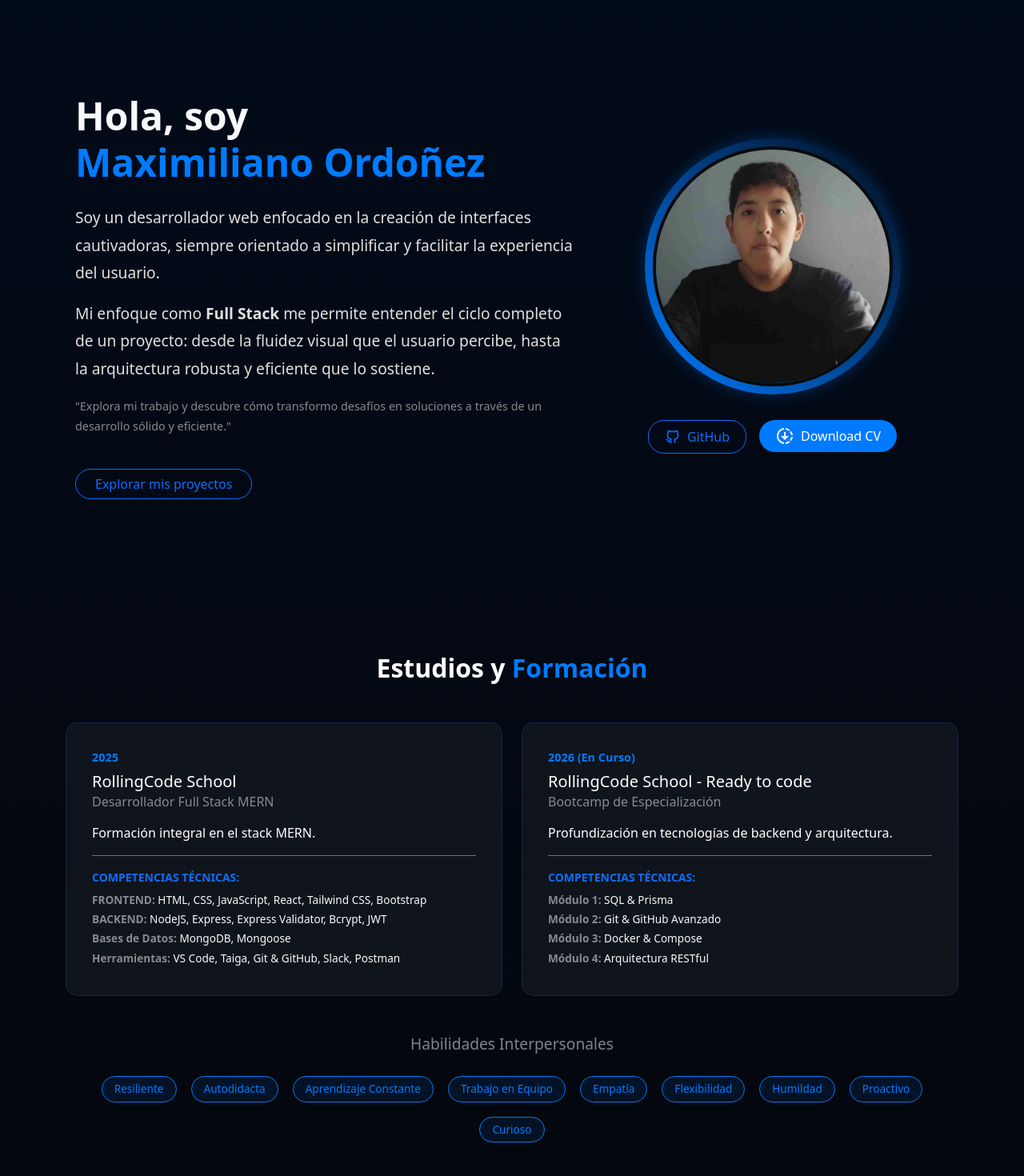
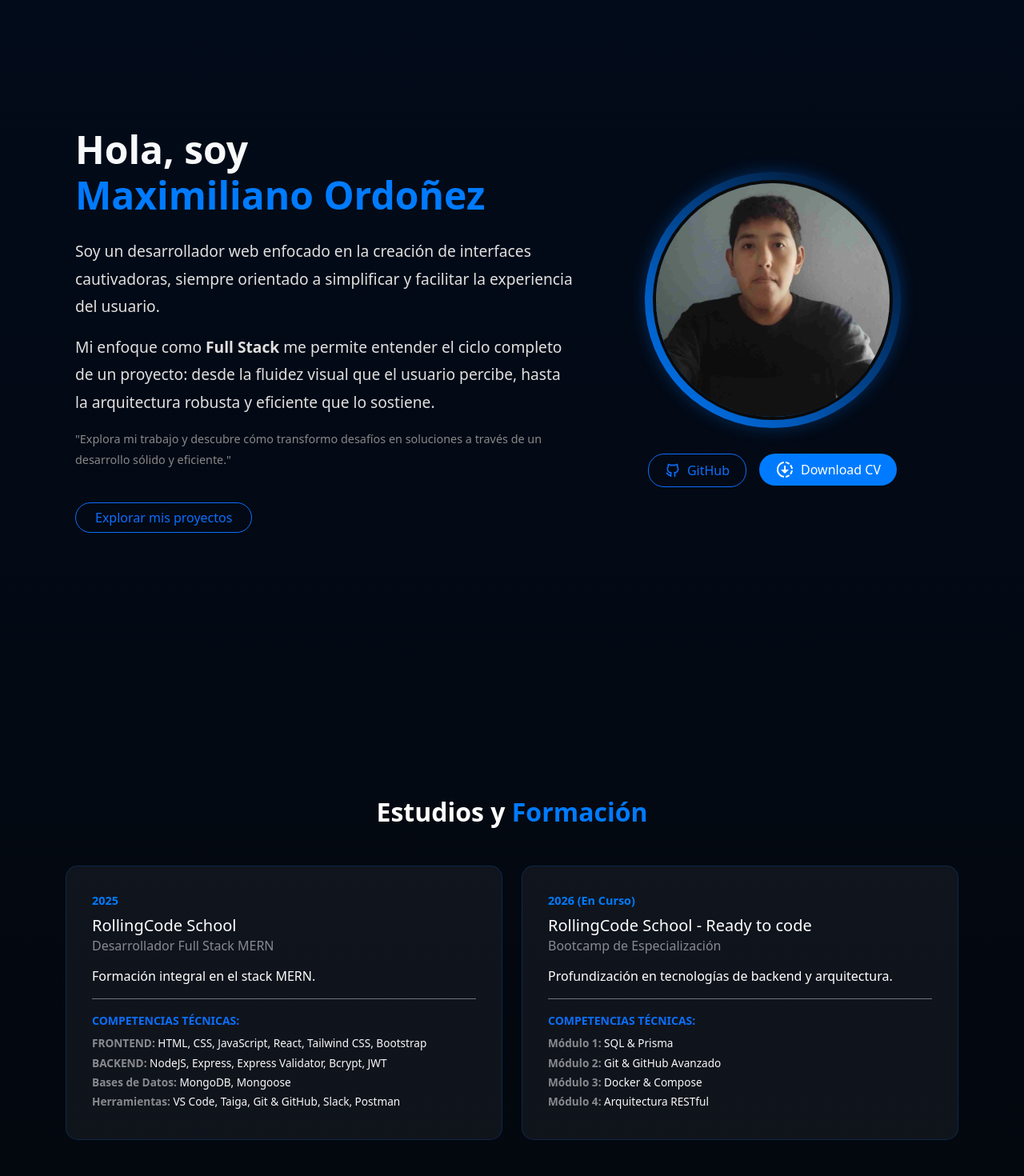
Before and after one commit to Maxii34/Mi-Portafolio-FullStack, a React (Vite) app: page / in a window 1280 px wide. Shown: the part 140-1610 px from the top of the page at 80% size. Built offline with nearby package versions, Linux system fonts and the light colour scheme.

Commit message:
Se mejoro la visualizacion de los componentes

```diff
--- a/package.json
+++ b/package.json
@@ -17,7 +17,7 @@
     "react-bootstrap": "^2.10.10",
     "react-dom": "^19.1.1",
     "react-icons": "^5.5.0",
-    "react-router": "^7.9.6",
+    "react-router": "^7.13.0",
     "sweetalert2": "^11.26.18"
   },
   "devDependencies": {
--- a/src/Components/page/Inicio.jsx
+++ b/src/Components/page/Inicio.jsx
@@ -4,8 +4,9 @@ import { Introduccion } from "../ui/Introducion";
 
 export const Inicio = () => {
     return (
-        <Container id="sobre-mi" className="d-flex justify-content-center align-items-center py-5 mt-lg-5" style={{ minHeight: '80vh' }}>
-            <Row className="align-items-center w-100">
+        <>
+        <Container id="sobre-mi" className="d-flex justify-content-center align-items-center" style={{ minHeight: '110vh' }}>
+            <Row className="align-items-center w-100 ">
                 <Col xs={12} md={7}>
                     <Introduccion />
                 </Col>
@@ -14,5 +15,6 @@ export const Inicio = () => {
                 </Col>
             </Row>
         </Container>
+        </>
     );
 };
--- a/src/Components/page/SectorEducacion.jsx
+++ b/src/Components/page/SectorEducacion.jsx
@@ -40,15 +40,15 @@ export const SectorEducacion = () => {
   ];
 
   return (
-    <Container className="py-5 mt-lg-5" id="educacion">
-      <h2 className="section-title">
+    <Container className="pt-5  mt-lg-5" id="educacion" style={{ minHeight: '115vh' }}>
+      <h2 className="section-title pt-5">
         Estudios y <span className="text-highlight">Formación</span>
       </h2>
 
       <Row className="g-4">
         {estudios.map((estudio) => (
           <Col md={6} key={estudio.id} className="d-flex align-items-stretch">
-            <Card className="education-card p-3">
+            <Card className="education-card p-3 h-auto">
               <Card.Body className="d-flex flex-column">
                 <div className="edu-year">{estudio.periodo}</div>
                 <Card.Title className="edu-institution">
@@ -84,28 +84,6 @@ export const SectorEducacion = () => {
           </Col>
         ))}
       </Row>
-      <div className="mt-5 text-center">
-        <h4 className="mb-4 text-white-50" style={{ fontSize: "1.2rem" }}>
-          Habilidades Interpersonales
-        </h4>
-        <div className="d-flex flex-wrap justify-content-center gap-2">
-          {[
-            "Resiliente",
-            "Autodidacta",
-            "Aprendizaje Constante",
-            "Trabajo en Equipo",
-            "Empatía",
-            "Flexibilidad",
-            "Humildad",
-            "Proactivo",
-            "Curioso",
-          ].map((skill, index) => (
-            <span key={index} className="soft-skill-badge">
-              {skill}
-            </span>
-          ))}
-        </div>
-      </div>
     </Container>
   );
 };
--- a/src/Components/page/SectorProyectos.jsx
+++ b/src/Components/page/SectorProyectos.jsx
@@ -48,7 +48,7 @@ export const SectorProyectos = () => {
 
   return (
     <Container className="py-5" id="proyectos">
-      <h2 className="section-title mb-5">
+      <h2 className="section-title mb-5 pt-5">
         Últimos <span className="text-highlight">Proyectos</span>
       </h2>
       <Row className="g-4">
--- a/src/Components/ui/ImagenPerfil.jsx
+++ b/src/Components/ui/ImagenPerfil.jsx
@@ -6,7 +6,7 @@ import { motion } from "framer-motion";
 
 export const ImagenPerfil = () => {
   return (
-    <div className="d-flex flex-column justify-content-center align-items-center h-100 py-5">
+    <div className="d-flex flex-column justify-content-center align-items-center h-100">
 
       {/* Imagen con animación */}
       <motion.div
--- a/src/Components/ui/Introducion.jsx
+++ b/src/Components/ui/Introducion.jsx
@@ -2,7 +2,7 @@ import { motion } from "framer-motion";
 
 export const Introduccion = () => {
   return (
-    <div className="py-5">
+    <div className="">
       {/* Título con animación desde la izquierda */}
       <motion.h1
         className="intro-title"
```
Also changed, not shown: 1 other file (tests, documents, lock files or other folders).
